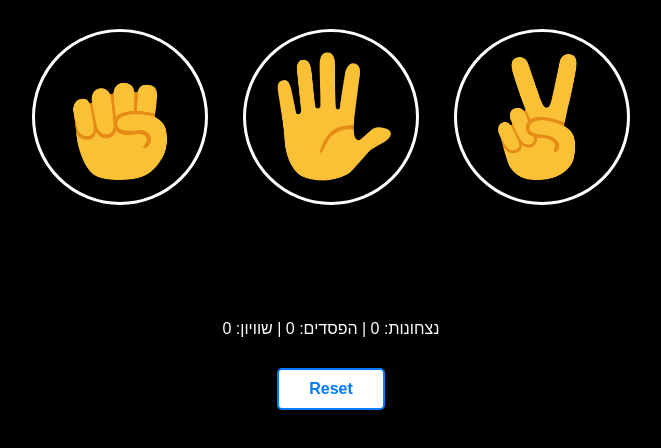
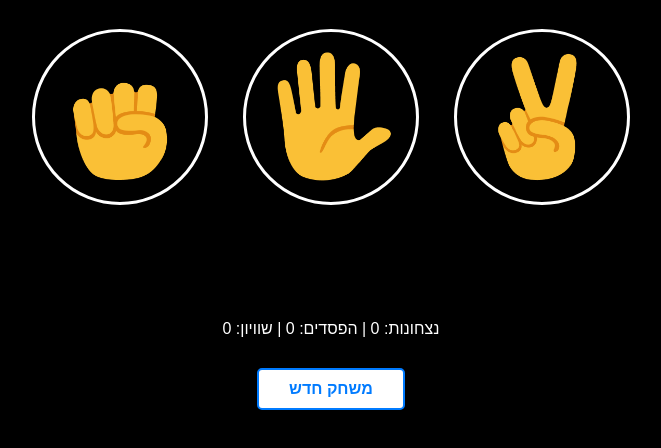
Before and after one commit to almayomekonen/rock-paper-scssiosrs-game, a plain HTML site: page index.html in a window 1280 px wide. Shown: the part 224-672 px from the top of the page, without its empty margins (309-970 px from the left). Drawn offline with Linux system fonts and the light colour scheme.

Commit message:
rock-paper-scssisors-game

```diff
--- a/index.html
+++ b/index.html
@@ -42,7 +42,7 @@
       location.reload();
       "
     >
-      Reset
+      משחק חדש
     </button>
 
     <script src="./rock-paper-scssisors.js"></script>
```
